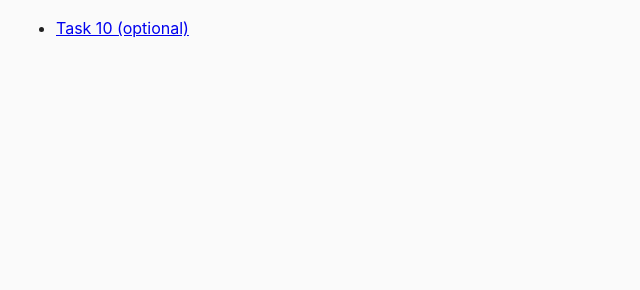
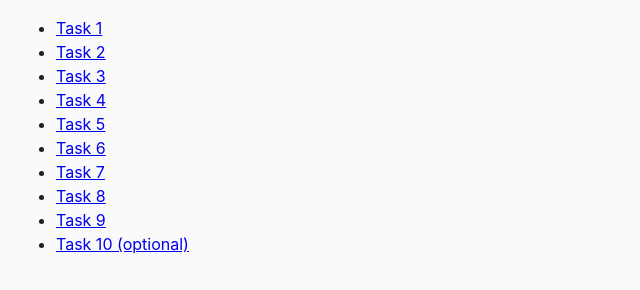
Before and after one commit to npakypop/goit-js-hw-06, a plain HTML site: page index.html in a window 1280 px wide. Shown: the whole page, without its empty margins (0-640 px from the left). Drawn offline with Linux system fonts and the light colour scheme.

Commit message:
index html

```diff
--- a/index.html
+++ b/index.html
@@ -9,15 +9,15 @@
   </head>
   <body>
     <ul>
-      <!-- <li><a href="task-01.html">Task 1</a></li> -->
-      <!-- <li><a href="task-02.html">Task 2</a></li> -->
-      <!-- <li><a href="task-03.html">Task 3</a></li> -->
-      <!-- <li><a href="task-04.html">Task 4</a></li> -->
-      <!-- <li><a href="task-05.html">Task 5</a></li> -->
-      <!-- <li><a href="task-06.html">Task 6</a></li> -->
-      <!-- <li><a href="task-07.html">Task 7</a></li> -->
-      <!-- <li><a href="task-08.html">Task 8</a></li> -->
-      <!-- <li><a href="task-09.html">Task 9</a></li> -->
+      <li><a href="task-01.html">Task 1</a></li>
+      <li><a href="task-02.html">Task 2</a></li>
+      <li><a href="task-03.html">Task 3</a></li>
+      <li><a href="task-04.html">Task 4</a></li>
+      <li><a href="task-05.html">Task 5</a></li>
+      <li><a href="task-06.html">Task 6</a></li>
+      <li><a href="task-07.html">Task 7</a></li>
+      <li><a href="task-08.html">Task 8</a></li>
+      <li><a href="task-09.html">Task 9</a></li>
       <li><a href="task-10.html">Task 10 (optional)</a></li>
     </ul>
   </body>
```
